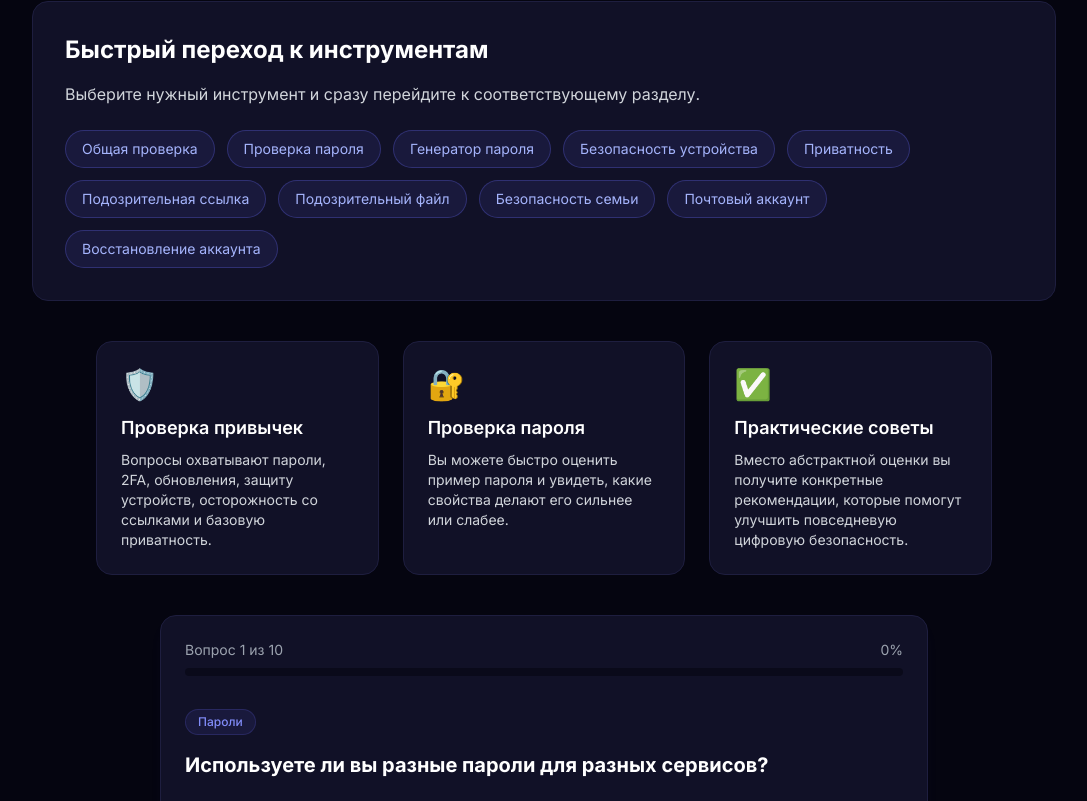
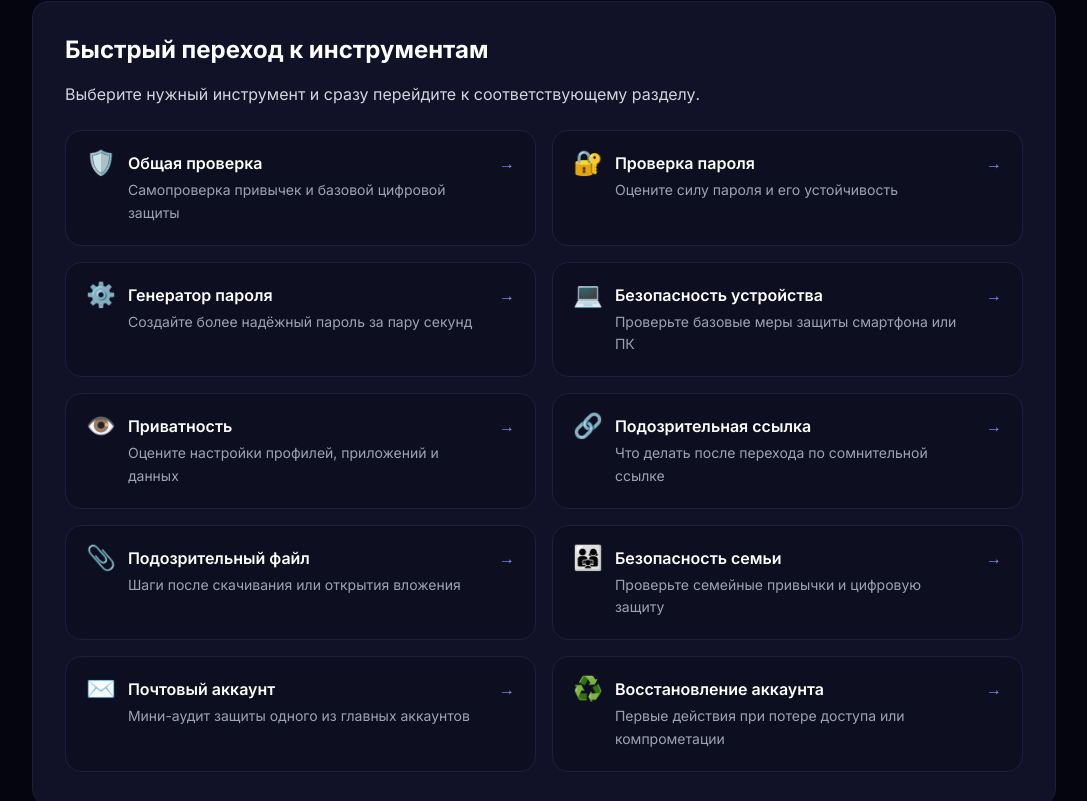
Before and after one commit to mam37bez/cyberguard-academy, a Next.js app: page /security-tools in a window 1280 px wide. Shown: the part 1439-2240 px from the top of the page, without its empty margins (96-1183 px from the left). Built offline with nearby package versions, Linux system fonts and the light colour scheme.

Commit message:
Improve quick navigation design for security tools

```diff
--- a/src/app/security-tools/page.tsx
+++ b/src/app/security-tools/page.tsx
@@ -22,16 +22,66 @@ export const metadata: Metadata = {
 };
 
 const quickLinks = [
-  { href: '#security-checker', label: 'Общая проверка' },
-  { href: '#password-strength', label: 'Проверка пароля' },
-  { href: '#password-generator', label: 'Генератор пароля' },
-  { href: '#device-security', label: 'Безопасность устройства' },
-  { href: '#privacy-checklist', label: 'Приватность' },
-  { href: '#suspicious-link', label: 'Подозрительная ссылка' },
-  { href: '#suspicious-file', label: 'Подозрительный файл' },
-  { href: '#family-security', label: 'Безопасность семьи' },
-  { href: '#email-audit', label: 'Почтовый аккаунт' },
-  { href: '#account-recovery', label: 'Восстановление аккаунта' },
+  {
+    href: '#security-checker',
+    title: 'Общая проверка',
+    description: 'Самопроверка привычек и базовой цифровой защиты',
+    icon: '🛡️',
+  },
+  {
+    href: '#password-strength',
+    title: 'Проверка пароля',
+    description: 'Оцените силу пароля и его устойчивость',
+    icon: '🔐',
+  },
+  {
+    href: '#password-generator',
+    title: 'Генератор пароля',
+    description: 'Создайте более надёжный пароль за пару секунд',
+    icon: '⚙️',
+  },
+  {
+    href: '#device-security',
+    title: 'Безопасность устройства',
+    description: 'Проверьте базовые меры защиты смартфона или ПК',
+    icon: '💻',
+  },
+  {
+    href: '#privacy-checklist',
+    title: 'Приватность',
+    description: 'Оцените настройки профилей, приложений и данных',
+    icon: '👁️',
+  },
+  {
+    href: '#suspicious-link',
+    title: 'Подозрительная ссылка',
+    description: 'Что делать после перехода по сомнительной ссылке',
+    icon: '🔗',
+  },
+  {
+    href: '#suspicious-file',
+    title: 'Подозрительный файл',
+    description: 'Шаги после скачивания или открытия вложения',
+    icon: '📎',
+  },
+  {
+    href: '#family-security',
+    title: 'Безопасность семьи',
+    description: 'Проверьте семейные привычки и цифровую защиту',
+    icon: '👨‍👩‍👧',
+  },
+  {
+    href: '#email-audit',
+    title: 'Почтовый аккаунт',
+    description: 'Мини-аудит защиты одного из главных аккаунтов',
+    icon: '✉️',
+  },
+  {
+    href: '#account-recovery',
+    title: 'Восстановление аккаунта',
+    description: 'Первые действия при потере доступа или компрометации',
+    icon: '♻️',
+  },
 ];
 
 export default function SecurityToolsPage() {
@@ -132,14 +182,30 @@ export default function SecurityToolsPage() {
           <p className="text-gray-300 mb-6">
             Выберите нужный инструмент и сразу перейдите к соответствующему разделу.
           </p>
-          <div className="flex flex-wrap gap-3">
+
+          <div className="grid grid-cols-1 sm:grid-cols-2 gap-4">
             {quickLinks.map((link) => (
               <a
                 key={link.href}
                 href={link.href}
-                className="inline-flex items-center rounded-full border border-primary-500/30 bg-primary-500/10 px-4 py-2 text-sm text-primary-300 transition hover:border-primary-400 hover:bg-primary-500/20 hover:text-white"
+                className="group rounded-2xl border border-cyber-border bg-cyber-dark/40 p-5 transition hover:border-primary-400/40 hover:bg-primary-500/10"
               >
-                {link.label}
+                <div className="flex items-start justify-between gap-4">
+                  <div className="flex gap-3">
+                    <div className="text-2xl leading-none">{link.icon}</div>
+                    <div>
+                      <h3 className="text-base font-semibold text-white mb-1">
+                        {link.title}
+                      </h3>
+                      <p className="text-sm text-gray-400 leading-relaxed">
+                        {link.description}
+                      </p>
+                    </div>
+                  </div>
+                  <div className="text-primary-400 transition group-hover:translate-x-1">
+                    →
+                  </div>
+                </div>
               </a>
             ))}
           </div>
```
